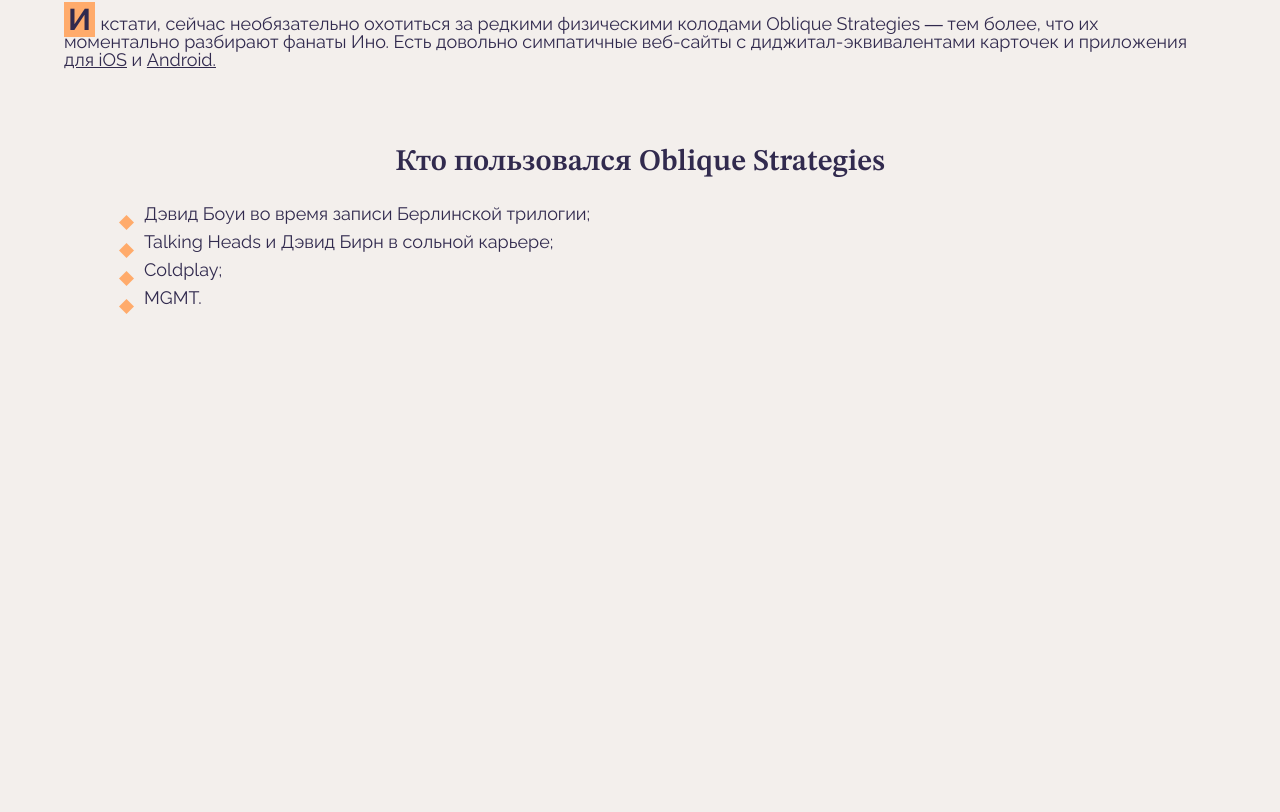
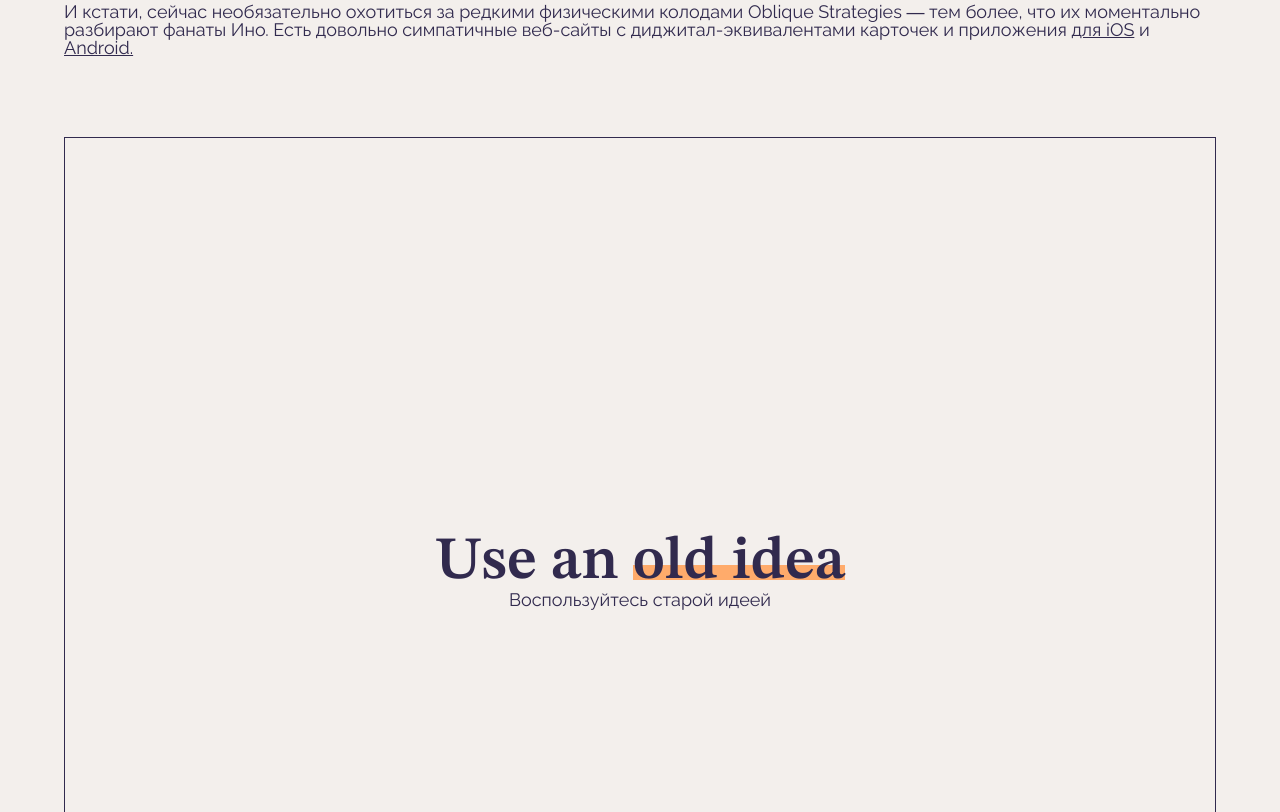
Before and after one commit to Hiagar11/3sprint.Cards.Dop, a website: page index.html in a window 1280 px wide. Shown: the part 2308-3120 px from the top of the page. Before the commit the page ends 2622 px from the top, so only its background shows below. Drawn offline with Linux system fonts and the light colour scheme.

Commit message:
feat: add card component and highlight utility
- implement .content__card layout and typography
- add .colored-text underline effect

```diff
--- a/index.html
+++ b/index.html
@@ -115,6 +115,12 @@
           >
         </p>
       </div>
+
+      <div class="content__card">
+        <h2 class="content__card-title heading">Use an <span class="colored-text">old idea</span></h2>
+        <p class="content__card-subtitle">Воспользуйтесь старой идеей</p>
+      </div>
+
       <h2 class="heading content__title">Кто пользовался Oblique Strategies</h2>
       <div class="content__text-block">
         <ul class="content__list">
--- a/styles/style.css
+++ b/styles/style.css
@@ -109,7 +109,8 @@
   margin-bottom: 10px;
 }
 
-.content__text-block_type_first-lettered .content__paragraph::first-letter {
+.content__text-block_type_first-lettered
+  .content__paragraph:first-child:first-letter {
   font-size: 30px;
   letter-spacing: 30%;
   font-weight: 700;
@@ -136,3 +137,38 @@
   padding: 20px;
   border-bottom: 1px solid var(--text-color);
 }
+
+.content__card {
+  aspect-ratio: 4 / 3;
+  inline-size: 100%;
+  block-size: 68vw;
+  margin-top: 7%;
+  display: flex;
+  flex-direction: column;
+  align-items: center;
+  justify-content: center;
+  border: 1px solid var(--text-color);
+}
+
+.content__card-title {
+  font-size: 60px;
+}
+
+.content__card-subtitle {
+  font-size: 18px;
+}
+
+.colored-text {
+  position: relative;
+}
+
+.colored-text::after {
+  content: '';
+  position: absolute;
+  left: 0;
+  bottom: 0.2em;
+  inline-size: 100%;
+  block-size: 0.25em;
+  background-color: var(--accent-color);
+  z-index: -1;
+}
```
